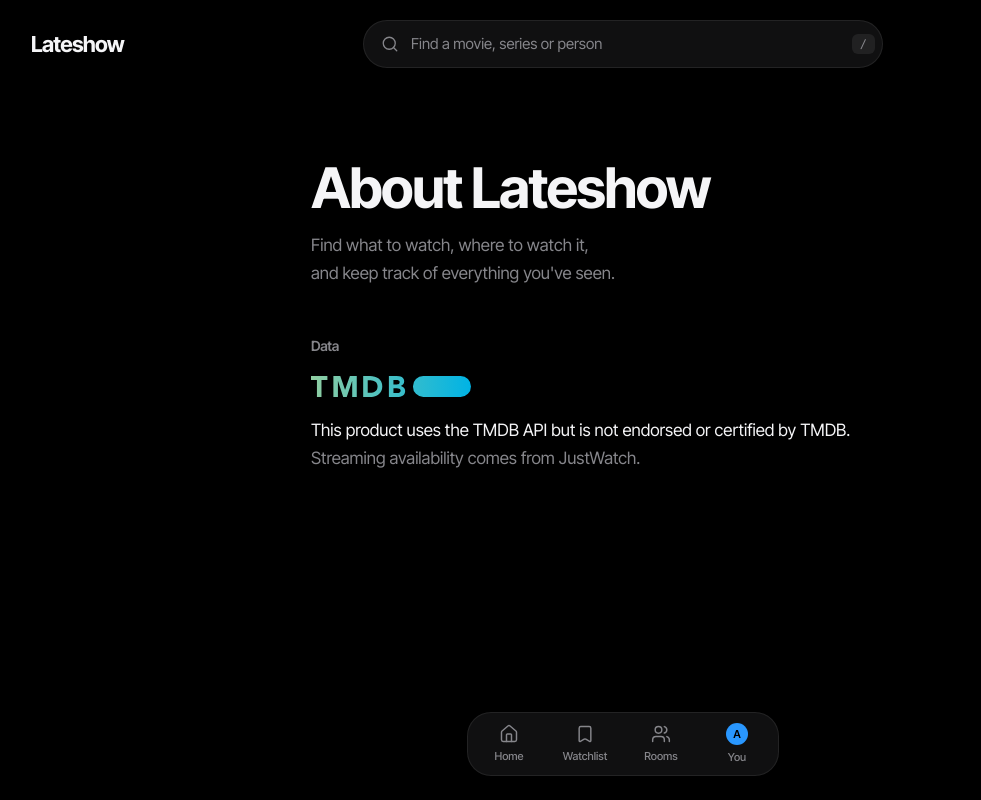
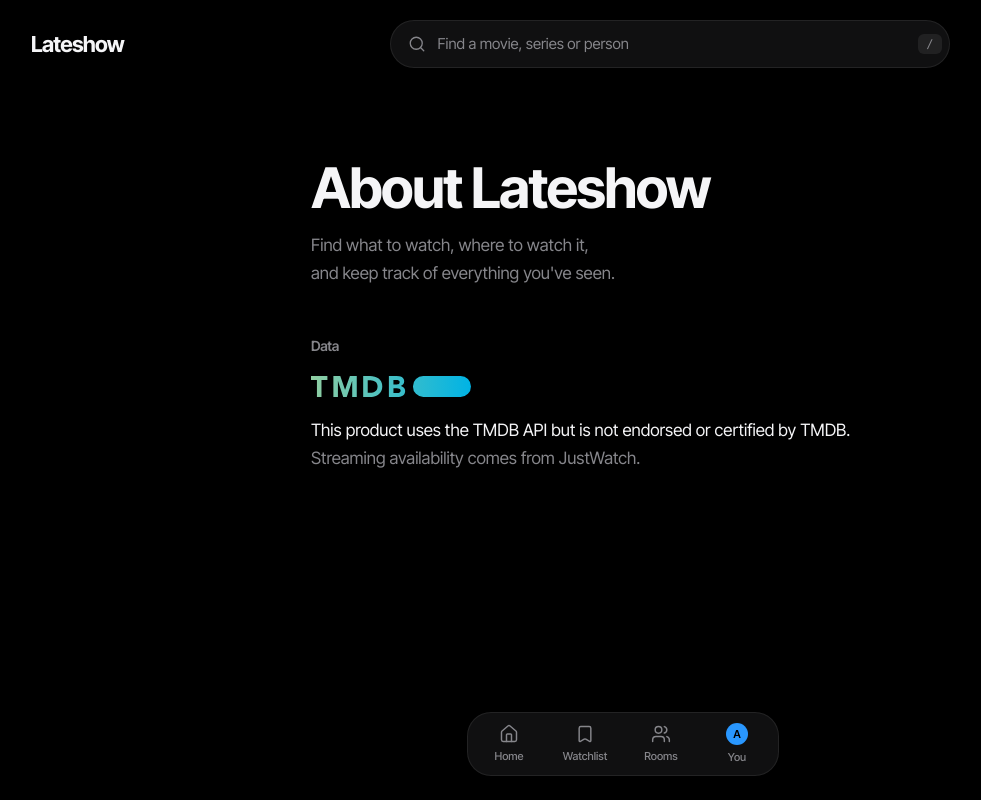
Before and after one commit to pyvnoaim/lateshow, a Next.js app: page /about in a window 1280 px wide. Shown: the whole page, without its empty margins (17-998 px from the left). Built offline with nearby package versions, Linux system fonts and the light colour scheme.

Commit message:
Top bar: even gaps around search

```diff
--- a/src/components/TopBar.tsx
+++ b/src/components/TopBar.tsx
@@ -9,9 +9,10 @@ import { SearchField } from "./SearchField";
 export function TopBar() {
   return (
     <header className="absolute inset-x-0 top-0 z-20">
-      <div className="mx-auto flex h-[88px] max-w-[1280px] items-center justify-between gap-6 px-4 sm:grid sm:grid-cols-[1fr_minmax(0,520px)_1fr] sm:px-12">
+      <div className="mx-auto flex h-[88px] max-w-[1280px] items-center justify-between gap-8 px-4 sm:px-12">
         <Link href="/" className="text-[22px] font-bold tracking-[-0.035em]">Lateshow</Link>
-        <div className="hidden sm:block">
+        {/* auto margins split the leftover space evenly, so the gaps on both sides match whatever sits right */}
+        <div className="mx-auto hidden max-w-[560px] flex-1 sm:block">
           <SearchField />
         </div>
         <div className="flex justify-end">
```
